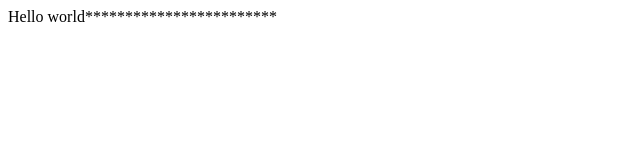
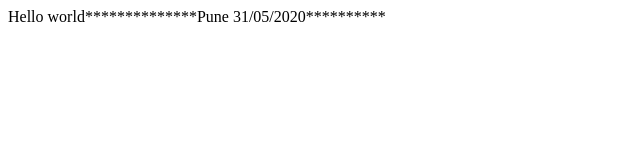
Before and after one commit to kshitijinfotech/webinfo.github.io, a plain HTML site: page Index.html in a window 1280 px wide. Shown: the whole page, without its empty margins (0-640 px from the left). Drawn offline with Linux system fonts and the light colour scheme.

Commit message:
changes file fo date

```diff
--- a/Index.html
+++ b/Index.html
@@ -1,6 +1,6 @@
 <html>
 <header><title>This is title</title></header>
 <body>
-Hello world************************
+Hello world**************Pune 31/05/2020**********
 </body>
 </html>
```
